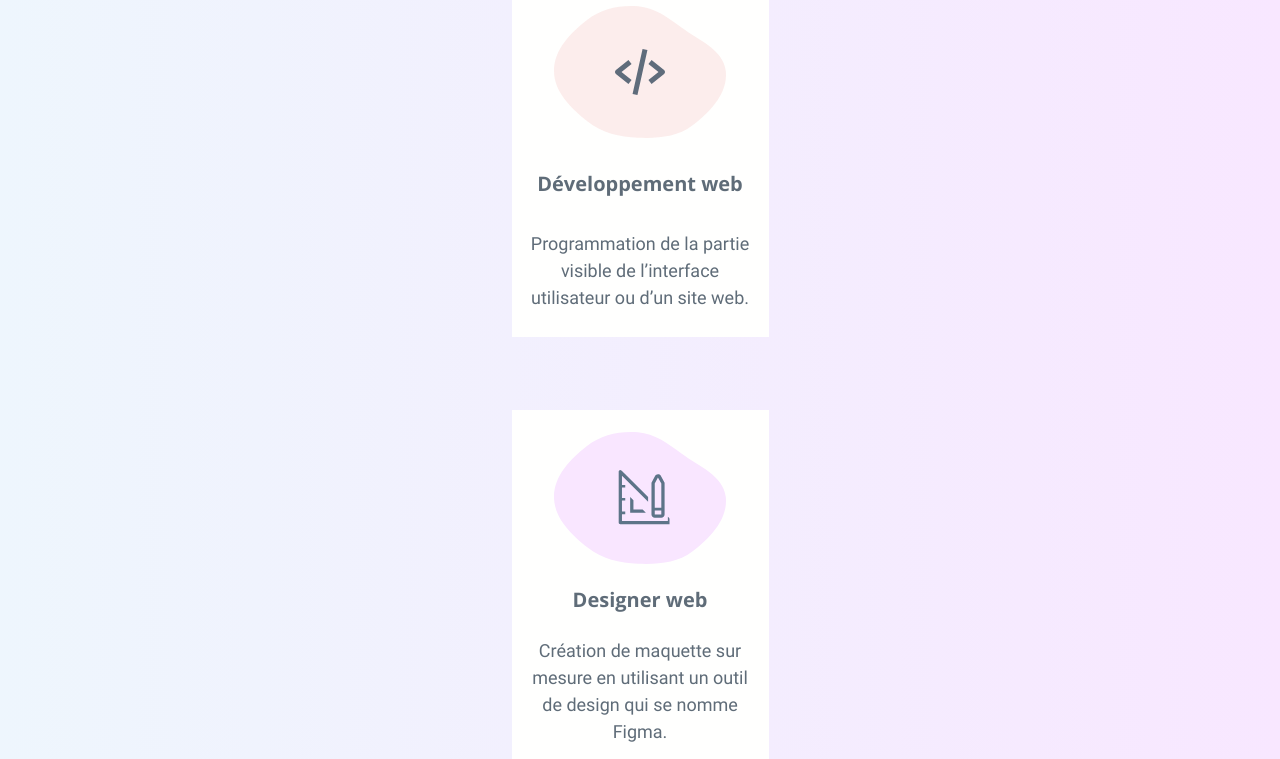
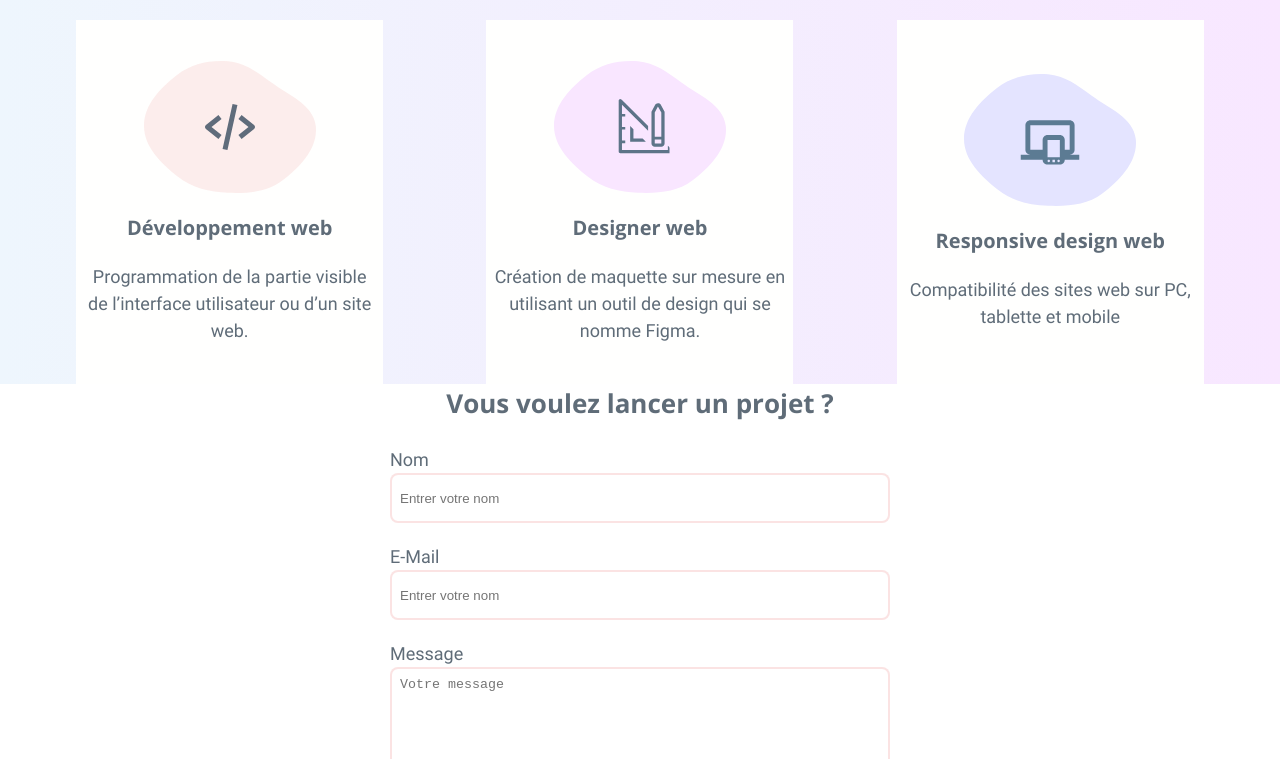
Before and after one commit to maakino/TyPortfolio, a website: page index.html in a window 1280 px wide. Shown: the part 2041-2800 px from the top of the page. Drawn offline with Linux system fonts and the light colour scheme.

Commit message:
start responsive tablette

```diff
--- a/index.html
+++ b/index.html
@@ -96,8 +96,8 @@
 					</div>
 				</section>
 				<section class="backgroundGradient" >
-					<div class="info padding">
-						<h2 class="titelMedium margin-txt" style="color:var(--txt-primary-color);">Qui suis-Je ?</h2>
+					<h2 class="titelMedium margin-txt" style="color:var(--txt-primary-color);">Qui suis-Je ?</h2>
+					<div class="info padding max-w">
 						<div class="info__img">
 								<img src="img/Illustration.png" alt="Ilustration de Teddy Equerre" width="135" height="231">
 						</div>
@@ -106,16 +106,14 @@
 							<p class="paragraph">Originaire de l’île de la réunion j’ai décidé de me former via des formations de développeur web et web designer. Suite à cela je me suis lancé en free-lance.
 								Je partage souvent ma passion lors de mes live <a href="#" style="color: var(--txt-secondary-color);">Twitch</a> .
 								</p>
-							</div>
-							<div class="info__txt">
 								<h3 class="titleSmall" style="color:var(--txt-primary-color);">Mon métier consiste à</h3>
 								<p class="paragraph">Concevoir des maquettes graphiques et de les intégrer dans un site web.</p>
+								<a href="#" class="btn btn-primary" style="background-color: var(--background-btn-color);"><p>Télécharger CV</p><img src="img/icon/dowload.svg" alt="" width="20" height="18"></a>
 							</div>
-							<a href="#" class="btn btn-primary" style="background-color: var(--background-btn-color);"><p>Télécharger CV</p><img src="img/icon/dowload.svg" alt="" width="20" height="18"></a>
 					</div>
 					</section>
 					<section class="backgroundGradient">
-						<div class=" services padding">
+						<div class=" services padding max-w">
 							<h3 class="titleSmall margin-txt" style="color:var(--txt-primary-color);">Mes services</h3>
 							<div class="services__content">
 								<!-- card developper -->
@@ -150,7 +148,7 @@
 					</section>
 					<section>
 						<div class="contact padding">
-							<h2 class="titleSmall margin-txt" style="color: var(--txt-primary-color);">Vous voulez lancer un projet ?</h2>
+							<h2 class="titelMedium margin-txt" style="color: var(--txt-primary-color);">Vous voulez lancer un projet ?</h2>
 							<form class="contact__form" action="">
 								<div class="contact-input">
 									<p class="paragraph">Nom</p>
--- a/src/scss/base/base.scss
+++ b/src/scss/base/base.scss
@@ -30,6 +30,9 @@
 }
 .padding{
     padding: 23px 10px;
+    @include media (small){
+        padding: 23px 22px;
+    }
     @include media (medium){
         padding: 0 35px;
     }
--- a/src/scss/components/card.scss
+++ b/src/scss/components/card.scss
@@ -5,9 +5,24 @@
     height: 357px;
     display: flex;
     flex-direction: column;
-    justify-content: space-around;
+    justify-content: center;
+    gap: 24px;
     align-items: center;
     margin: auto;
+    @include media (small){
+        width: 307px;
+        height: 364px;
+        gap: 5px;
+        padding: 8px;
+    }
+    h3{
+        text-align: center;
+        @include media(small){
+            height: 60px;
+            display: flex;
+            align-items: center;
+        }
+    }
     &__img{
         background-repeat: no-repeat;
         width: 172px;
--- a/src/scss/components/input.scss
+++ b/src/scss/components/input.scss
@@ -5,8 +5,14 @@
     border: 2px solid rgba(239, 145, 142, 0.25);
     border-radius: 8px;
     padding: 8px;
+    @include media (small){
+        width: 500px;
+        height: 50px;
+        max-width: none;
+    }
+
 }
 .textarea{
-    height: 100px;
+    height: 130px;
     resize: none;
 }
--- a/src/scss/layout/footer.scss
+++ b/src/scss/layout/footer.scss
@@ -1,3 +1,8 @@
+footer{
+    background-image: url('../../../img/bkg/pointbkg.png');
+    background-repeat: no-repeat;
+    background-size: cover;
+}
 .footer{
     display: flex;
     flex-direction: column;
@@ -16,6 +21,11 @@
         @include media(small){
             flex-direction: row;
             font-size: 24px;
+        }
+        a{
+            @include media (small){
+               font-size: 18px;
+            }
         }
     }
     &__reseaux{
--- a/src/scss/page/home.scss
+++ b/src/scss/page/home.scss
@@ -20,19 +20,39 @@
     display: flex;
     flex-direction: column-reverse;
     gap: 26px;
+    @include media(small){
+        flex-direction: row;
+        align-items: center;
+    }
     &__info{
         display: flex;
         flex-direction: column;
         gap: 26px;
+        text-align: center;
+        @include media(small){
+            height: fit-content;
+        }
         &-titel{
             font-size: 28px;
+            @include media(small){
+               font-size: 36px;
+            }
         }
         &-txt{
             font-size: 18px;
+            @include media(small){
+                font-size: 24px;
+             }
         }
     }
     &__img{
         margin: auto;
+        img{
+            @include media(small){
+                height: 400px;
+                width: auto;
+             }
+        }
     }
 }
 
--- a/src/scss/page/portfolio.scss
+++ b/src/scss/page/portfolio.scss
@@ -7,12 +7,15 @@
         align-items: center;
         gap: 48px;
         z-index: -1;
+        @include media(small){
+        }
         span{
             filter: drop-shadow(0px 8px 24px rgba(0, 0, 0, 0.05));
             img{
                 display: block;
+                width: 350px;
+                height: auto;
             }
         }
     }
-
 }
--- a/src/scss/page/services.scss
+++ b/src/scss/page/services.scss
@@ -3,5 +3,9 @@
     display: flex;
     flex-direction: column;
     gap: 73px;
+    @include media (small){
+      flex-direction: row;
+      gap: 21px;
+  }
    }
 }
```
Also changed, not shown: css/style.css, src/scss/base/reset.scss (line endings or trailing spaces), 1 other file.
